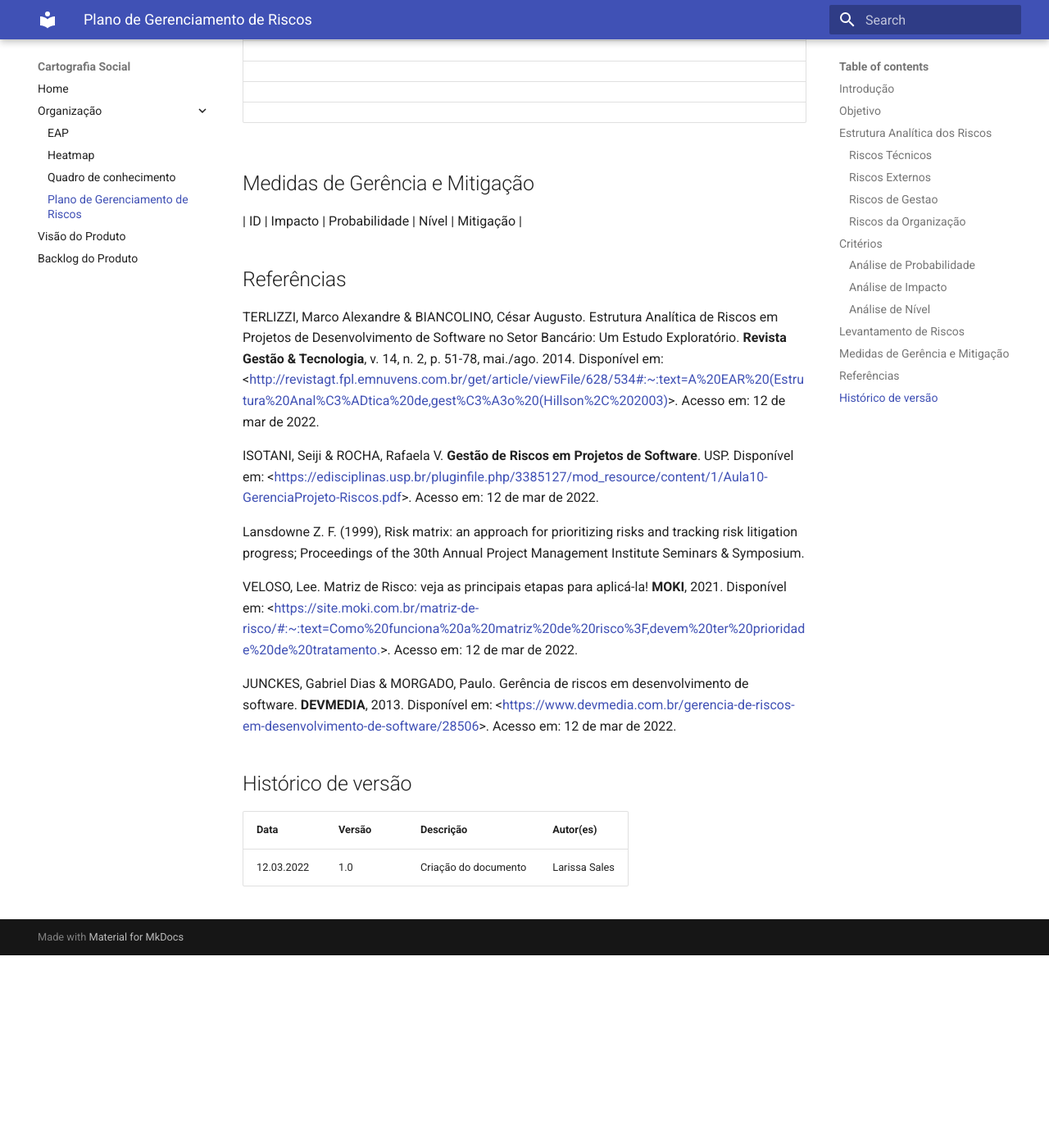
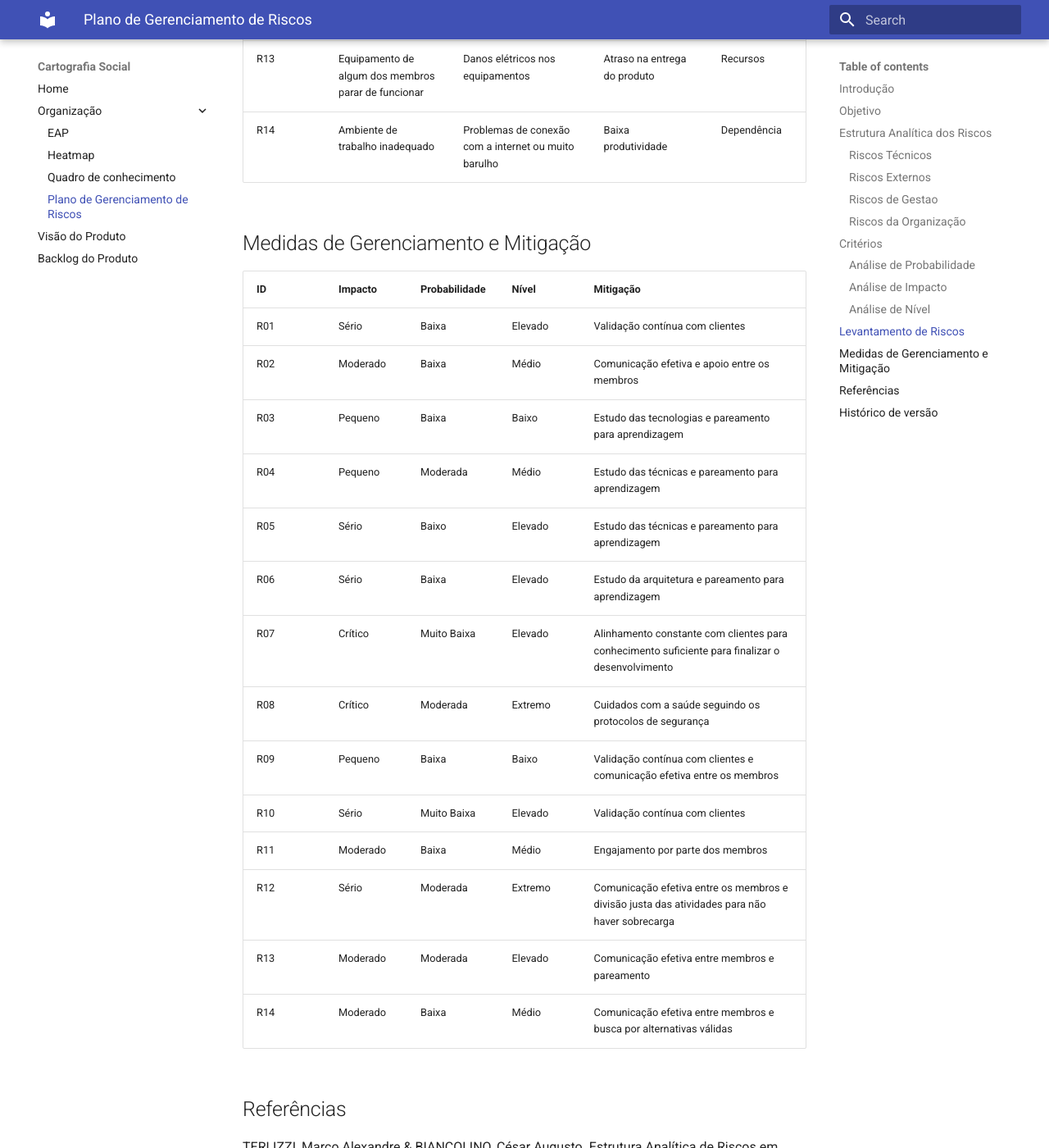
Before and after one commit to fga-eps-mds/2021-2-Cartografia-social-Doc, an MkDocs documentation site: the page built from docs/riscos.md, in a window 1280 px wide and 1400 px high, scrolled down 4891 px. Shown: the whole window at 82% size. Built offline with MkDocs 1.6.1 and Material for MkDocs 9.7.7, drawn with Linux system fonts in a browser that asks for light colours; before the commit the page ends 6056 px from its top, so only the background shows below that; some of the changed text lies outside the part shown.

Commit message:
Finalização dos riscos e inclusão de mitigação

```diff
--- a/docs/riscos.md
+++ b/docs/riscos.md
@@ -89,27 +89,42 @@ Resultado da Composição do impacto do risco com a probabilidade da sua ocorrê
 | **Muito Baixa** | Baixo | Baixo | Médio | Elevado | Elevado |
 
 ## Levantamento de Riscos
+
 | ID | Hipótese | Motivo | Consequência | EAR |
 |---|---|---|---|---|
 | R01 | O projeto não atender aos requisitos | Levantamento de requisitos mal elaborado ou falta de validação contínua | Atraso na entrega e nova definição dos requisitos | Requisitos |
 | R02 | Baixa qualidade do produto final | Entregas ruins do time de desenvolvimento | Refatoração do produto | Qualidade |
-|  | Time de desenvolvimento com dificuldades de aplicar as tecnologias | Falta de conhecimento das tecnologias | Não entrega do produto | Complexidade |
-|  | Dificuldade em realizar testes na aplicação | Falta de conhecimento em testes | Atraso na entrega das histórias | Complexidade |
-|  | Não automatização de deploy ou integração contínua | Falta de conhecimento | Atraso nas entregas em ambiente de produção | Complexidade |
-|  | Não planejamento e execução seguindo a proposta de arquitetura | Falta de conhecimento nas tecnologias | Atraso no desenvolvimento | Complexidade |
-|  | Cancelamento do projeto | Interrupção do projeto que deu origem ao desenvolvimento do aplicativo (Nova Cartografia Social da Amazônia) | Cancelamento do projeto | Cliente |
-|  | Interrupção das aulas/projeto | Nova onda de contaminações por causa do COVID-19 | Cancelamento do projeto | Pandemia |
-|  | Mal planejamento das histórias de usuário | Mal planejamento da sprint | Atraso na entrega do produto | Planejamento |
-|  | Mudança no escopo do projeto | Mal planejamento do backlog | Atraso na entrega do produto | Planejamento |
-|  | Falta de comunicação efetiva entre os membros da equipe | Não utilização dos meios de comunicação estabelecidos | Falta de alinhamento entre a equipe | Comunicação |
-|  | Abandono do projeto por parte de membros da equipe | Necessidade de trancamento da matéria | Atraso na entrega do produto | Recursos |
-|  |  |  |  |  |
-|  |  |  |  |  |
-|  |  |  |  |  |
-|  |  |  |  |  |
+| R03 | Time de desenvolvimento com dificuldades de aplicar as tecnologias | Falta de conhecimento das tecnologias | Não entrega do produto | Complexidade |
+| R04 | Dificuldade em realizar testes na aplicação | Falta de conhecimento em testes | Atraso na entrega das histórias | Complexidade |
+| R05 | Não automatização de deploy ou integração contínua | Falta de conhecimento | Atraso nas entregas em ambiente de produção | Complexidade |
+| R06 | Não planejamento e execução seguindo a proposta de arquitetura | Falta de conhecimento nas tecnologias | Atraso no desenvolvimento | Complexidade |
+| R07 | Cancelamento do projeto | Interrupção do projeto que deu origem ao desenvolvimento do aplicativo (Nova Cartografia Social da Amazônia) | Cancelamento do projeto | Cliente |
+| R08 | Interrupção das aulas/projeto | Nova onda de contaminações por causa do COVID-19 | Cancelamento do projeto | Pandemia |
+| R09 | Mal planejamento das histórias de usuário | Mal planejamento da sprint | Atraso na entrega do produto | Planejamento e Estimativa |
+| R10 | Mudança no escopo do projeto | Mal planejamento do backlog | Atraso na entrega do produto | Planejamento |
+| R11 | Falta de comunicação efetiva entre os membros da equipe | Não utilização dos meios de comunicação estabelecidos | Falta de alinhamento entre a equipe | Comunicação |
+| R12 | Abandono do projeto por parte de membros da equipe | Necessidade de trancamento da matéria | Atraso na entrega do produto | Recursos |
+| R13 | Equipamento de algum dos membros parar de funcionar | Danos elétricos nos equipamentos | Atraso na entrega do produto | Recursos |
+| R14 | Ambiente de trabalho inadequado | Problemas de conexão com a internet ou muito barulho | Baixa produtividade | Dependência |
 
-## Medidas de Gerência e Mitigação
+## Medidas de Gerenciamento e Mitigação
+
 | ID | Impacto | Probabilidade | Nível | Mitigação |
+|---|---|---|---|---|
+| R01 | Sério | Baixa | Elevado | Validação contínua com clientes |
+| R02 | Moderado | Baixa | Médio | Comunicação efetiva e apoio entre os membros |
+| R03 | Pequeno | Baixa | Baixo | Estudo das tecnologias e pareamento para aprendizagem |
+| R04 | Pequeno | Moderada | Médio | Estudo das técnicas e pareamento para aprendizagem |
+| R05 | Sério | Baixo | Elevado | Estudo das técnicas e pareamento para aprendizagem |
+| R06 | Sério | Baixa | Elevado | Estudo da arquitetura e pareamento para aprendizagem |
+| R07 | Crítico | Muito Baixa | Elevado | Alinhamento constante com clientes para conhecimento suficiente para finalizar o desenvolvimento  |
+| R08 | Crítico | Moderada | Extremo | Cuidados com a saúde seguindo os protocolos de segurança |
+| R09 | Pequeno | Baixa | Baixo | Validação contínua com clientes e comunicação efetiva entre os membros |
+| R10 | Sério | Muito Baixa | Elevado | Validação contínua com clientes |
+| R11 | Moderado | Baixa | Médio | Engajamento por parte dos membros |
+| R12 | Sério | Moderada | Extremo | Comunicação efetiva entre os membros e divisão justa das atividades para não haver sobrecarga |
+| R13 | Moderado | Moderada | Elevado | Comunicação efetiva entre membros e pareamento |
+| R14 | Moderado | Baixa | Médio | Comunicação efetiva entre membros e busca por alternativas válidas |
 
 ## Referências
 
@@ -117,10 +132,9 @@ TERLIZZI, Marco Alexandre & BIANCOLINO, César Augusto. Estrutura Analítica de
 
 ISOTANI, Seiji & ROCHA, Rafaela V. **Gestão de Riscos em Projetos de Software**. USP. Disponível em: <<https://edisciplinas.usp.br/pluginfile.php/3385127/mod_resource/content/1/Aula10-GerenciaProjeto-Riscos.pdf>>. Acesso em: 12 de mar de 2022.
 
-Lansdowne Z. F. (1999), Risk matrix: an approach for prioritizing risks and tracking risk litigation
-progress; Proceedings of the 30th Annual Project Management Institute Seminars & Symposium.
+VELOSO, Lee. Matriz de Risco: veja as principais etapas para aplicá-la! **MOKI**, 2021. Disponível em: <<https://site.moki.com.br/matriz-de-risco/#:~:text=Como%20funciona%20a%20matriz%20de%20risco%3F,devem%20ter%20prioridade%20de%20tratamento.>>. Acesso em: 12 de mar de 2022.
 
-VELOSO, Lee. Matriz de Risco: veja as principais etapas para aplicá-la! **MOKI**, 2021. Disponível em: <<https://site.moki.com.br/matriz-de-risco/#:~:text=Como%20funciona%20a%20matriz%20de%20risco%3F,devem%20ter%20prioridade%20de%20tratamento.>>. Acesso em: 12 de mar de 2022.
+LEOPOLDINO, Cláudio Bezerra. **Avaliação de Riscos em Desenvolvimento de Software**. Orientador: Denis Borenstein. 2004. 151 f. Dissertação de Mestrado - Curso de Administração, Escola de Administração, Universidade Federal do Rio Grande do Sul, Porto Alegre, 2004. Disponível em: <<https://www.lume.ufrgs.br/bitstream/handle/10183/4616/000413617.pdf?sequence=>>
 
 JUNCKES, Gabriel Dias & MORGADO, Paulo. Gerência de riscos em desenvolvimento de software. **DEVMEDIA**, 2013. Disponível em: <<https://www.devmedia.com.br/gerencia-de-riscos-em-desenvolvimento-de-software/28506>>. Acesso em: 12 de mar de 2022.
 ## Histórico de versão
```
